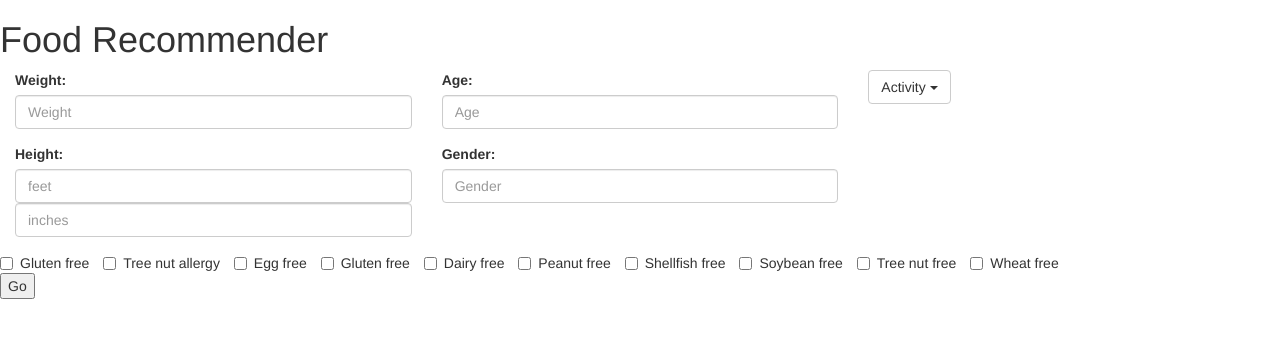
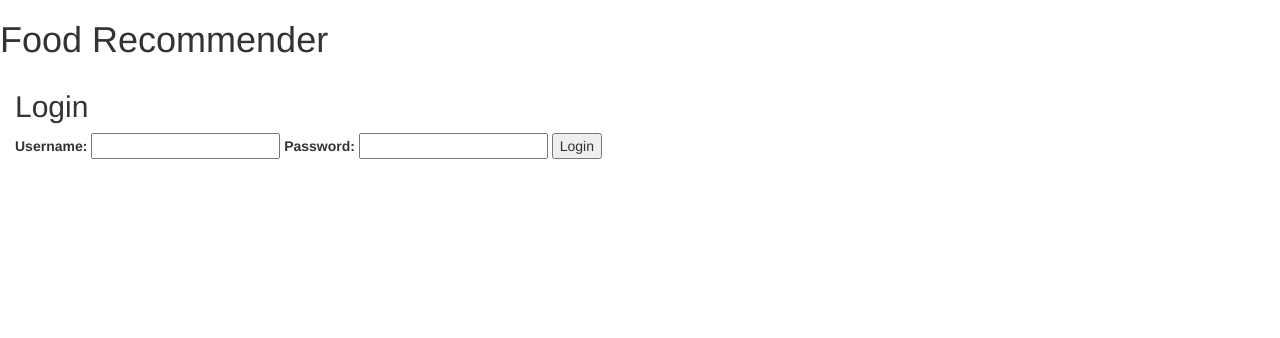
Before and after one commit to Lucytheanimefan/eat-food, a Flask app: page / in a window 1280 px wide. Shown: the top 338 px of the page. Run offline with Flask 2, Linux system fonts and the light colour scheme; parts of the project's set-up code (start-up, migrations or seed data) failed here and were passed over; some libraries are stand-ins or nearby versions.

Commit message:
Updated app.py for account creation

```diff
--- a/app.py
+++ b/app.py
@@ -10,6 +10,7 @@ import json
 import nutrientCalculator
 from nutrientCalculator import get_info
 from mealPlan import getMealPlan
+from login import create_account
 
 app = Flask(__name__)
 
@@ -24,12 +25,17 @@ url = 'https://api.nutritionix.com/v1_1/search?'
 def results():
 	return render_template('results.html')
 
+@app.route("/createaccount")
+def createaccount():
+	return create_account(request.json['username'], request.json['password'])
+
 @app.route("/login")
-def login():
+@app.route("/home")
+@app.route("/")
+def hello():
 	return render_template('login.html')
 
-@app.route("/home")
-@app.route("/")
+@app.route("/search")
 def hello():
 	return render_template('main.html')
 
@@ -39,7 +45,7 @@ def hello():
 def getResults():
 	print "---------------------in getResults"
 	print request.json
-	info = get_info(request.json['gender'], request.json['age'],request.json['height_ft'],request.json["height_in"],request.json['weight'],request.json['activity'])
+	info = get_info(request.json['username'],request.json['gender'], request.json['age'],request.json['height_ft'],request.json["height_in"],request.json['weight'],request.json['activity'], request.json['restrictions'])
 	return jsonify(result=json)
 
 if __name__ == "__main__":
--- a/mealPlan.py
+++ b/mealPlan.py
@@ -27,3 +27,5 @@ def getMealPlan(restrictions, calories_max, limit_number, offset_value, food_typ
   ).json()
 
   return response
+
+#value = response["food"]
--- a/nutrientCalculator.py
+++ b/nutrientCalculator.py
@@ -95,5 +95,5 @@ def get_info(username, gender_string, age_string, height_feet, height_inches, we
         {"$set": {"restrictions": restrictions}}
     )
 
-print(login.create_account("amanocha", "password"))
-get_info("amanocha", "female", 19, 5, 2, 120, "moderate")
+#print(login.create_account("amanocha", "password"))
+#get_info("amanocha", "female", 19, 5, 2, 120, "moderate")
--- a/static/js/script.js
+++ b/static/js/script.js
@@ -32,12 +32,15 @@ function populateResults(data) {
 }
 /*----------------get user input-------------------------*/
 var data = {}
+data["restrictions"] = [];
+
 $(document).on('click', '.dropdown-menu li a', function() {
     console.log($(this).text());
     data['activity'] = $(this).text();
 });
 
 function getUserInput() {
+	data['username']=username;
     data['weight'] = $('#weight').val();
     data['height_ft'] = $('#height_ft').val();
     data['height_in'] = $('#height_in').val();
@@ -50,7 +53,11 @@ $('#go').click(function() {
     var data = getUserInput();
     console.log(data);
     populateResults(data);
-})
+});
+
+$('input:checkbox.restriction').each(function() {
+    data["restrictions"].push((this.checked ? $(this).val() : ""));
+});
 
 
 /*-----------------user----------------------*/
--- a/templates/main.html
+++ b/templates/main.html
@@ -39,25 +39,23 @@
 </div>
 <div class="row">
     <label class="checkbox-inline">
-        <input type="checkbox" value="">Gluten free</label>
+        <input type="checkbox" class = "restriction" value="gluten">Gluten free</label>
     <label class="checkbox-inline">
-        <input type="checkbox" value="">Tree nut allergy</label>
+        <input type="checkbox" class = "restriction" value="tree_nuts">Tree nut allergy</label>
     <label class="checkbox-inline">
-        <input type="checkbox" value="">Egg free</label>
+        <input type="checkbox" class = "restriction" value="eggs">Egg free</label>
     <label class="checkbox-inline">
-        <input type="checkbox" value="">Gluten free</label>
+        <input type="checkbox" class = "restriction" value="gluten">Gluten free</label>
     <label class="checkbox-inline">
-        <input type="checkbox" value="">Dairy free</label>
+        <input type="checkbox" class = "restriction" value="milk">Dairy free</label>
     <label class="checkbox-inline">
-        <input type="checkbox" value="">Peanut free</label>
+        <input type="checkbox" class = "restriction" value="peanuts">Peanut free</label>
     <label class="checkbox-inline">
-        <input type="checkbox" value="">Shellfish free</label>
+        <input type="checkbox" class = "restriction" value="shellfish">Shellfish free</label>
     <label class="checkbox-inline">
-        <input type="checkbox" value="">Soybean free</label>
+        <input type="checkbox" class = "restriction" value="soybeans">Soybean free</label>
     <label class="checkbox-inline">
-        <input type="checkbox" value="">Tree nut free</label>
-    <label class="checkbox-inline">
-        <input type="checkbox" value="">Wheat free</label>
+        <input type="checkbox" class = "restriction" value="wheat">Wheat free</label>
 </div>
 <div class="row">
     <button class="button" id="go">Go</button>
```
Also changed, not shown: 4 other files.
